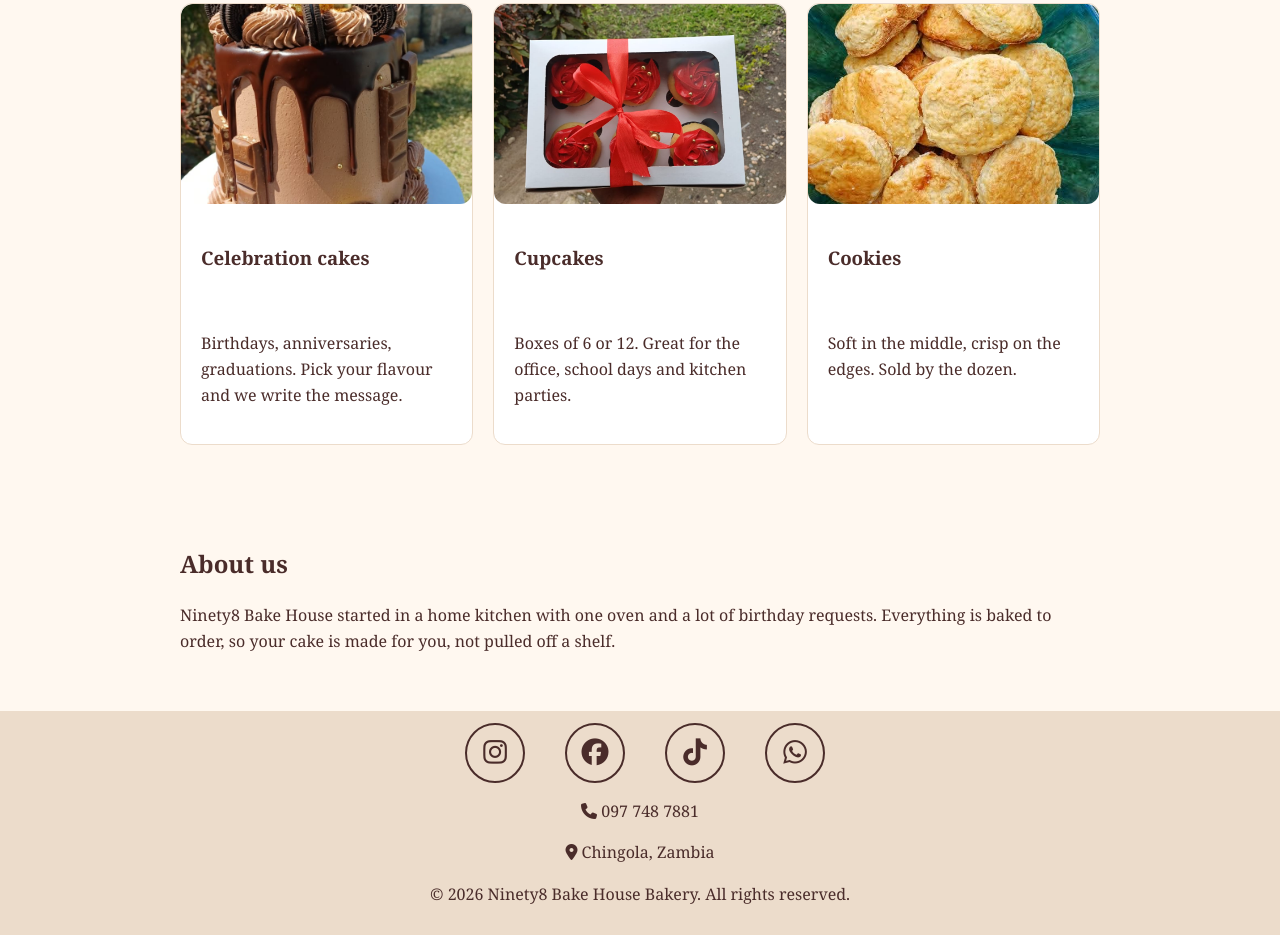
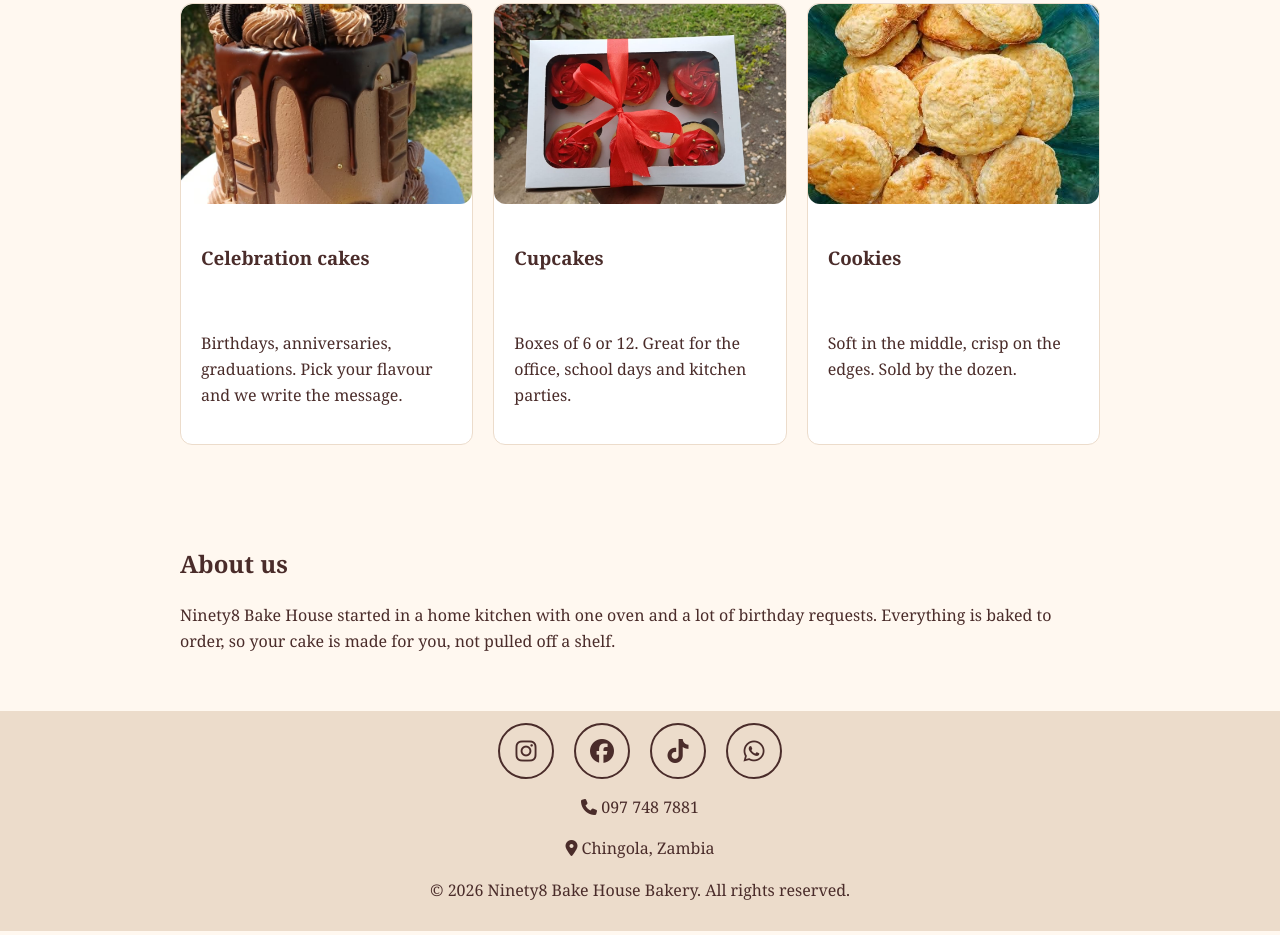
Before and after one commit to mukonkoemmanuel-byte/ninety8-bake-house, a plain HTML site: page index.html in a window 1280 px wide. Shown: the part 392-1327 px from the top of the page. Drawn offline with Linux system fonts and the light colour scheme.

Commit message:
fix social links to fit on smaller screens

```diff
--- a/styles.css
+++ b/styles.css
@@ -287,16 +287,16 @@ td.flavor {
 
 .social-links {
     display: flex;
-    flex-wrap: wrap;
-    gap: 30px;
+    flex-wrap: nowrap;
+    gap: clamp(8px, 3vw, 20px) ;
     align-items: center;
     justify-content: center ;
 }
 
 .social-links a {
-    width: 80px;
-    height: 60px;
-    flex: 0 0 60px;
+  width: clamp(36px, 11vw, 56px);
+  height: clamp(36px, 11vw, 56px);
+  flex: 0 1 auto;
 
   border: 2px solid var(--brown);
   border-radius: 50%;
@@ -307,20 +307,21 @@ td.flavor {
 
   color: var(--brown);
   background: transparent;
-
-    font-size: 27px;
   text-decoration: none;
-
   transition: all 0.3s ease;
-    margin-left: 10px;
+  padding: 0;
+  margin: 0;
 }
 
-/* Hover effect */
 .social-links a:hover {
   background: var(--pink);
   border-color: var(--pink);
   color: var(--white);
   transform: translateY(-4px);
+}
+
+.social-links i {
+  font-size: clamp(16px, 5vw, 24px);
 }
 
 .note {
```
Lines whose indentation alone changed are shown as unchanged.
